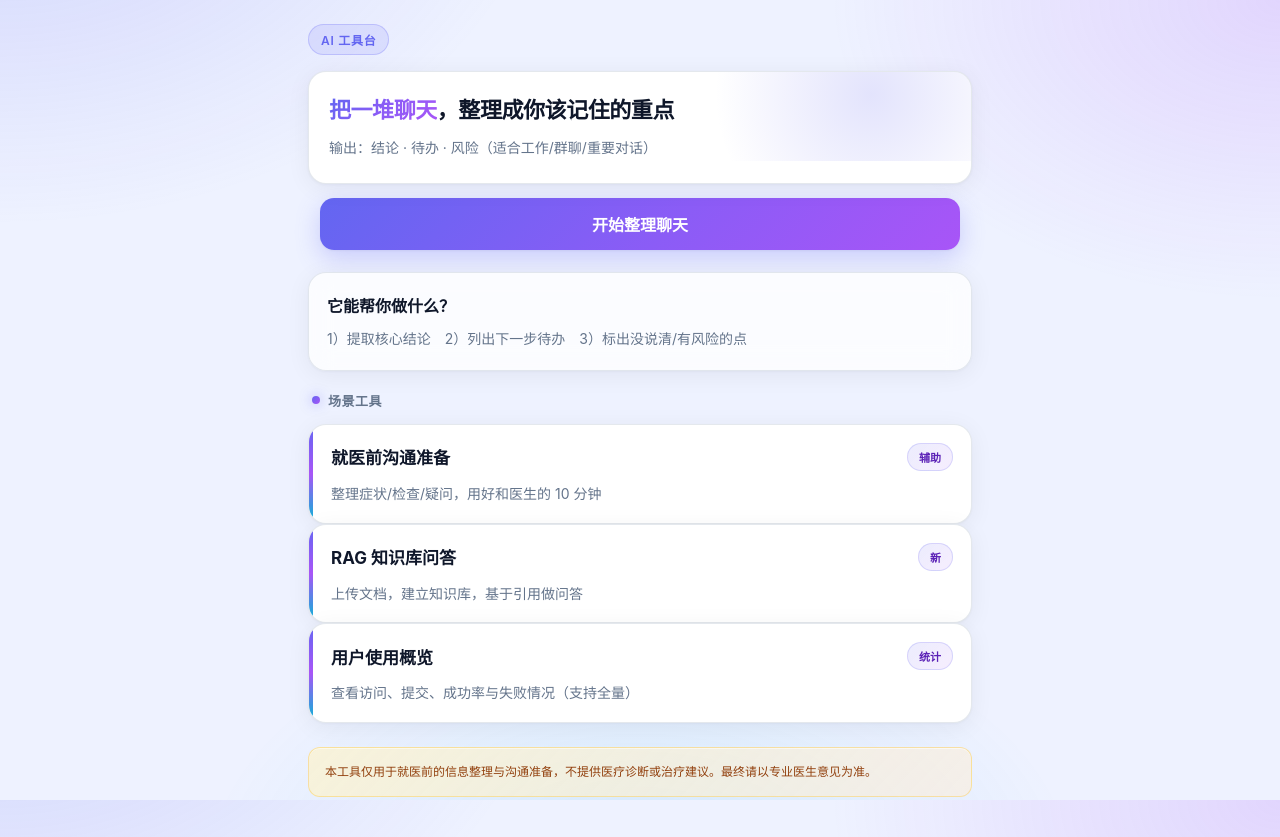
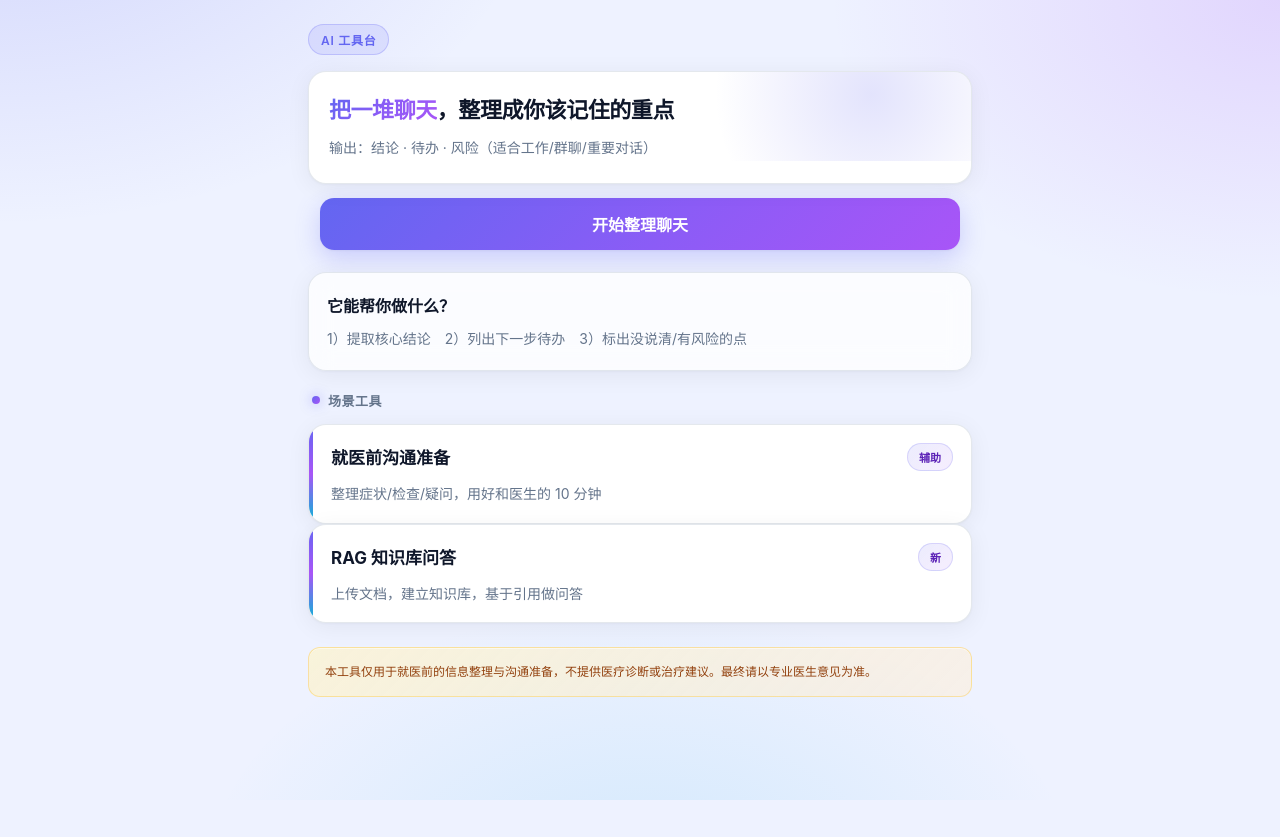
Before and after one commit to Dreamsmama/ai-tools-web, a Vue app in the folder ai-tools-web/ai-tools-frontend/: page / in a window 1280 px wide. After the commit the page ends 800 px from the top, so only its background shows below. Built offline with nearby package versions, Linux system fonts and the light colour scheme; no server answers.

Commit message:
chore: 首页隐藏统计入口，保留 /analytics 直达访问

```diff
--- a/ai-tools-web/ai-tools-frontend/src/views/HomeView.vue
+++ b/ai-tools-web/ai-tools-frontend/src/views/HomeView.vue
@@ -49,16 +49,6 @@ import { RouterLink } from 'vue-router'
             <span class="tool-tag">新</span>
           </div>
           <p class="tool-desc">上传文档，建立知识库，基于引用做问答</p>
-        </div>
-      </RouterLink>
-      <RouterLink class="tool-card-link" to="/analytics">
-        <div class="tool-card">
-          <div class="tool-accent" aria-hidden="true" />
-          <div class="tool-row">
-            <span class="tool-title">用户使用概览</span>
-            <span class="tool-tag">统计</span>
-          </div>
-          <p class="tool-desc">查看访问、提交、成功率与失败情况（支持全量）</p>
         </div>
       </RouterLink>
     </div>
```
